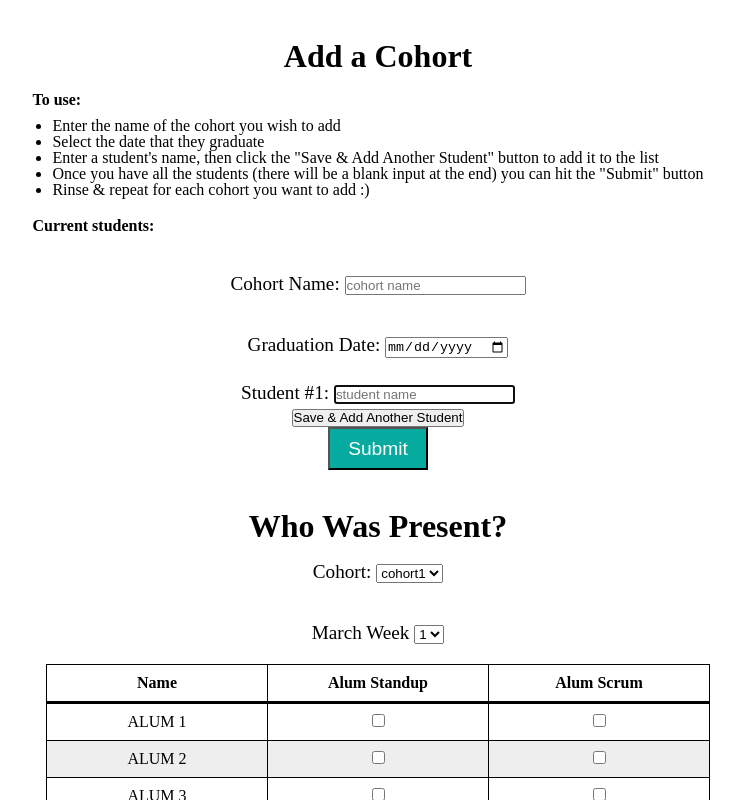
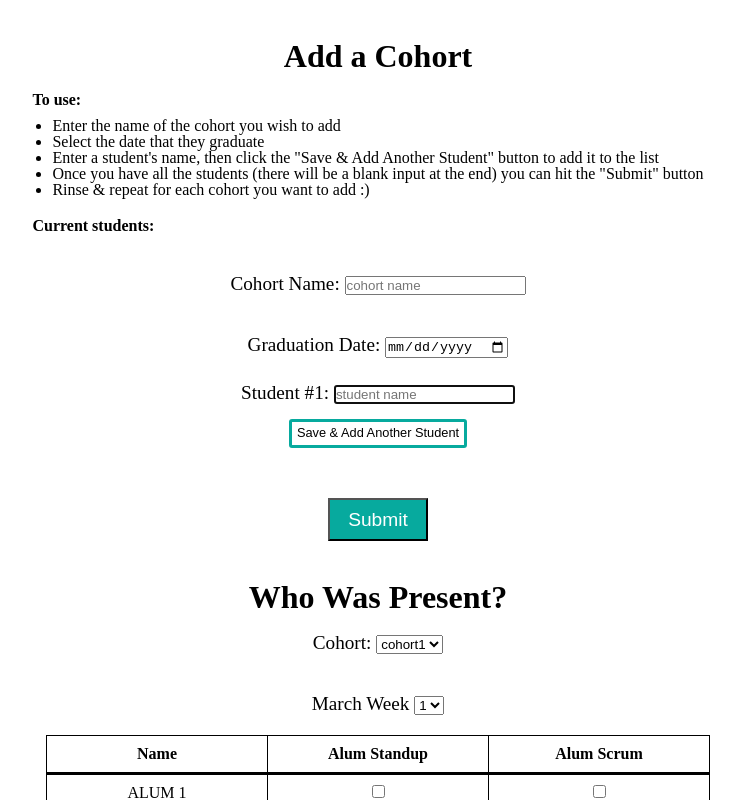
Before and after one commit to AwrenNuit/alum-tracker, a React (Create React App) app: page / in a window 1280 px wide. Shown: the top 800 px of the page, without its empty margins (262-1003 px from the left). Built offline with nearby package versions, Linux system fonts and the light colour scheme; no server answers; the database is empty.

Commit message:
created basic styling for secondary button

```diff
--- a/src/components/AddCohort/AddCohort.css
+++ b/src/components/AddCohort/AddCohort.css
@@ -22,3 +22,13 @@
   font-size: 1.2em;
   padding: 5px;
 }
+
+.add-student-btn {
+  margin: 10px 0 50px 0;
+  padding: 5px;
+  background: transparent;
+  border: 3px solid #07aa9e;
+  border-radius: 3px;
+  font-size: 0.8em;
+  cursor: pointer;
+}
--- a/src/components/AddCohort/AddCohort.js
+++ b/src/components/AddCohort/AddCohort.js
@@ -127,7 +127,7 @@ export default function AddCohort() {
         {addStudentInput()}
 
         {/* display msg that student was saved, disable input field */}
-        <button type="button" onClick={()=>setCount(count+1)}>Save & Add Another Student</button>
+        <button className="add-student-btn" type="button" onClick={()=>setCount(count+1)}>Save & Add Another Student</button>
         <div>
           <button className="submit-btn" type="submit">Submit</button>
         </div>
```
